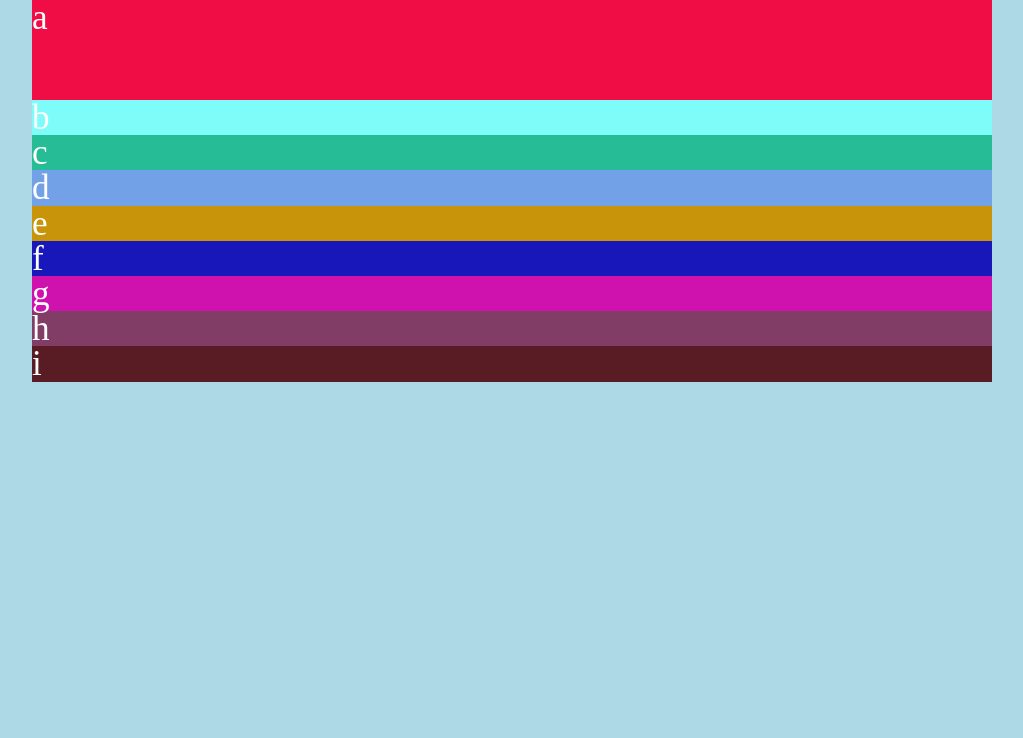
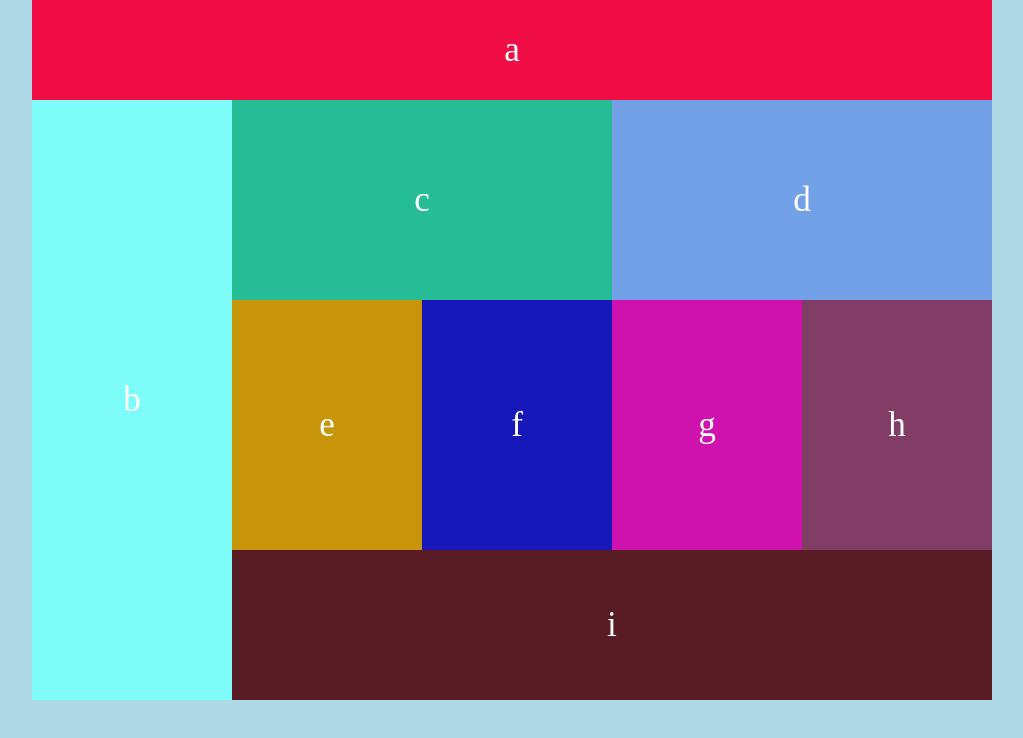
Before and after one commit to cf301/lab-01, a plain HTML site: page index.html in a window 1280 px wide. Shown: the whole page, without its empty margins (128-1151 px from the left). Drawn offline with Linux system fonts and the light colour scheme.

Commit message:
css is DONE DONE

```diff
--- a/css/base.css
+++ b/css/base.css
@@ -4,4 +4,11 @@ body {
   min-width: 480px;
   color: white;
   font-size: 2.2em;
+  text-align: center;
 }
+div{
+  display: flex;
+  justify-content: center;
+  align-content: center;
+  flex-direction: column;
+}
--- a/css/modules.css
+++ b/css/modules.css
@@ -1,3 +1,6 @@
+/* CREDIT GIVEN: nick helped me tell better jokes, matt helped me remember to relax, rennae let me make cat noises, melfie had my back, i still don't know how to spell jochens name */
+
+
 /* for mobile */
 @media only screen and (max-width: 767px){
   body {
@@ -12,10 +15,6 @@
 
   .mobile-fullwidth {
     width: 480px;
-  }
-
-  div {
-    display: inline-block;
   }
 
   #a{
@@ -38,16 +37,55 @@
 }
 
 
-/* for desktop */
+/* for desktop  */
 @media only screen and (min-width: 768px) {
   body {
     background-color: lightblue;
   }
+  main {
+    width: 760px;
+  }
+
+  div {
+    /* display: block; */
+  }
+
+  /* width and height section */
   #a {
+    width: 960px;
     height: 100px;
-    width: 960px;
+  }
+  #b {
+    width: 200px;
+    height: 600px;
+  }
+  .desktop-header{
+    width: 380px;
+    height: 200px;
+  }
+  .desktop-content{
+    width: 190px;
+    height: 250px;
+  }
+
+  footer{
+    width: 760px;
+    height: 150px;
+  }
+  #i {
+    height: 100%;
+    width: 100%;
+  }
+
+  /* orientations and floats */
+  .left {
+    float: left;
+  }
+  .right {
+    float: right;
   }
 
 
 
 }
+/* end desktop */
--- a/index.html
+++ b/index.html
@@ -13,19 +13,23 @@
 </head>
 <body>
   <div id="a" class="mobile-full">a</div>
-  <aside>
+  <aside class="left">
     <div id="b" class="mobile-full">b</div>
   </aside>
-  <section>
-    <div id="c" class="mobile-fullwidth">c</div>
-    <div id="d" class="mobile-fullwidth">d</div>
+  <main class="right">
+  <section class="left">
+    <div id="c" class="mobile-fullwidth desktop-header left">c</div>
+    <div id="d" class="mobile-fullwidth desktop-header left">d</div>
   </section>
-  <article>
-    <div id="e" class="mobile-half">e</div>
-    <div id="f" class="mobile-half">f</div>
-    <div id="g" class="mobile-half">g</div>
-    <div id="h" class="mobile-half">h</div>
+  <article class="left">
+    <div id="e" class="mobile-half desktop-content left">e</div>
+    <div id="f" class="mobile-half desktop-content left">f</div>
+    <div id="g" class="mobile-half desktop-content left">g</div>
+    <div id="h" class="mobile-half desktop-content left">h</div>
   </article>
-  <div id="i" class="mobile-fullwidth">i</div>
+  <footer>
+    <div id="i" class="mobile-fullwidth left">i</div>
+  </footer>
+  </main>
 </body>
 </html>
```
